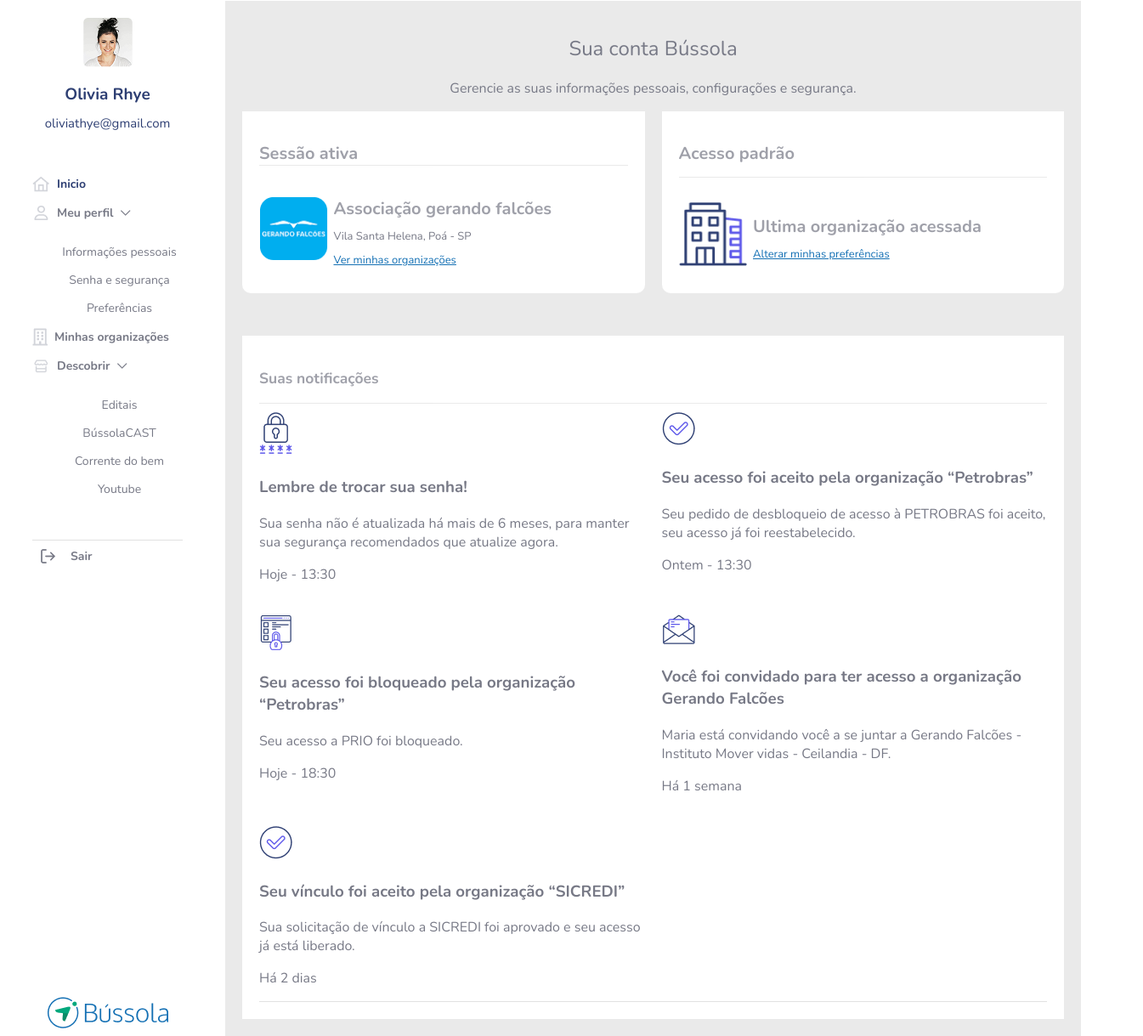
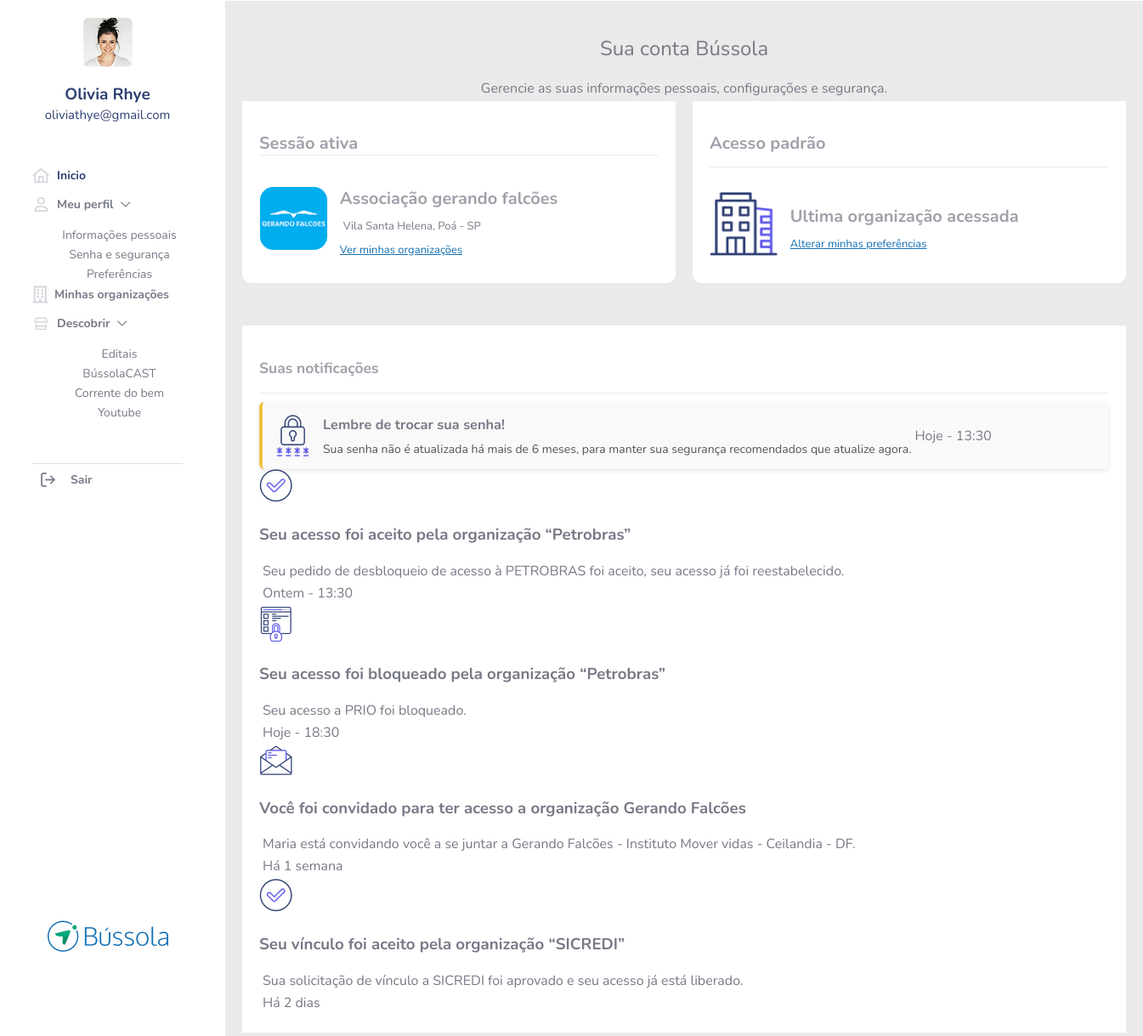
Before and after one commit to myllenabitar/desafio-pagehome-bussola, a plain HTML site: page index.html in a window 1280 px wide. Shown: the part 7-1226 px from the top of the page at 85% size, 1345 px wide, since content can reach past the window. Drawn offline with nearby package versions, Linux system fonts and the light colour scheme.

Commit message:
add notification image and restructure notification layout for improved design and accessibility

```diff
--- a/index.html
+++ b/index.html
@@ -111,9 +111,11 @@
                     <div class="notificacoes">
                         <div class="notificacoes-1">
                             <img src="./img/senha.png" alt="Icone Senha">
-                            <h3>Lembre de trocar sua senha!</h3>
-                            <p>Sua senha não é atualizada há mais de 6 meses, para manter sua segurança recomendados que atualize agora.</p>
-                            <p>Hoje - 13:30</p>
+                            <div class="notificacoes-texto">
+                                <h3>Lembre de trocar sua senha!</h3>
+                                <p>Sua senha não é atualizada há mais de 6 meses, para manter sua segurança recomendados que atualize agora.</p>
+                            </div>
+                            <span>Hoje - 13:30</span>
                         </div>
 
                         <div class="notificacoes-2">
--- a/style.css
+++ b/style.css
@@ -193,11 +193,36 @@ button {
     font-size: 15px;
     opacity: 0.7;
 }
-
-.notificacoes{
-    display: grid;
-    grid-template-columns: 1fr 1fr;
-    gap: 20px;
-    border-bottom: 1px solid var(--color-border);
-
+.notificacoes-1{
+    display: flex;
+    align-items: center;
+    background-color: #f9f9f9;
+    border-left: 4px solid #f0c040;
+    padding: 16px;
+    border-radius: 6px;
+    width: 1000px;
+    height: 79px;
+    box-shadow: 0 2px 5px rgba(0, 0, 0, 0.1);
 }
+.notificacoes-1 img{
+    font-size: 20px;
+    margin-right: 12px;
+}
+.notificacoes-1 p{
+    font-size: 14px;
+    color: #555;
+}
+.notificacoes-1 h3, p{
+    margin: 4px;
+}
+.notificacoes-texto{
+    font-size: 14px;
+    position:relative;
+    display: flex;
+    flex-direction: column;
+}
+.span {
+    position: absolute;
+    font-size: 12px;
+    color: #999;
+}
```
Also changed, not shown: img/Group 48095737.png (added).
